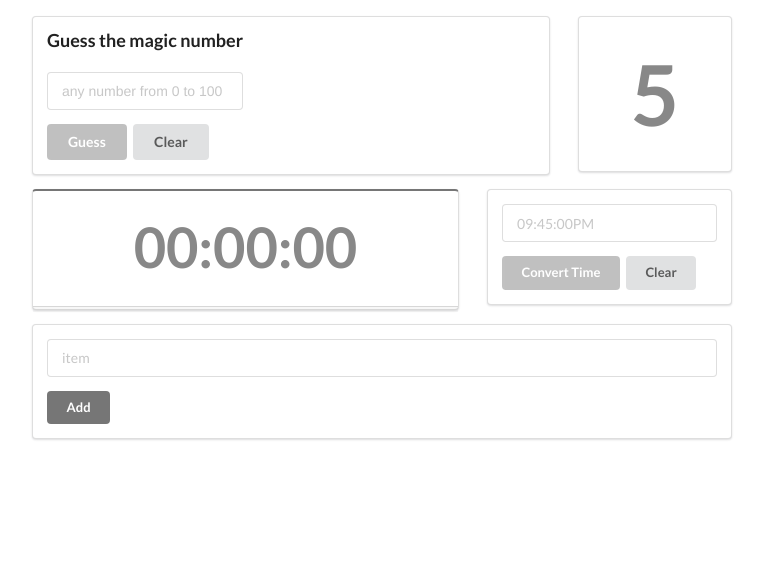
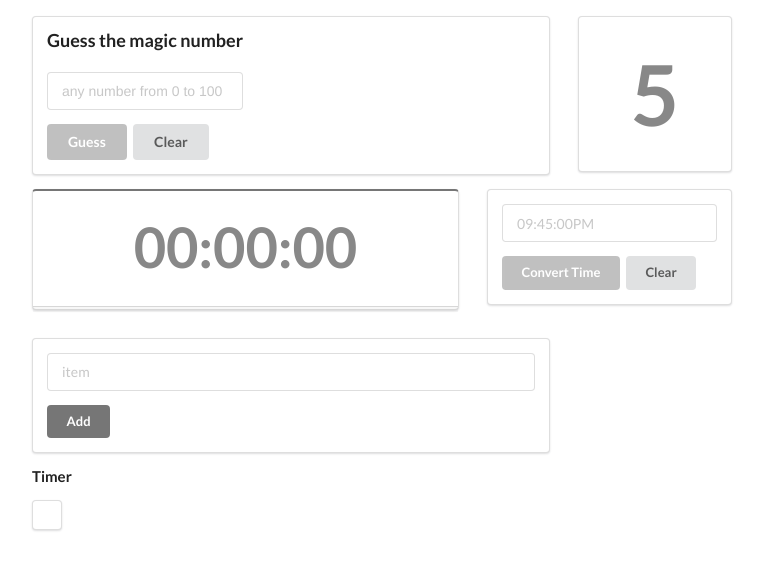
Before and after one commit to kuyaj/venti-uno, a plain HTML site: page index.html in a window 1280 px wide. Shown: the whole page, without its empty margins (258-1021 px from the left). Drawn offline with Linux system fonts and the light colour scheme.

Commit message:
modify html timer

```diff
--- a/index.html
+++ b/index.html
@@ -64,7 +64,8 @@
                 </section>
             </section>
         </section>
-
+         <div class="ui stackable grid">
+             <div class="ui twelve wide column">
                 <div class="ui segment">
                    <section class="ui form">
                       <section class="ui field">
@@ -75,6 +76,15 @@
                         <button onclick="addTodo()"  id="add" class="ui small grey button">Add</button>
                       </section>
                    </section>
+                 </div>
+                 <div class="ui four column">
+                   <h4>Timer</h4>
+                      <div class="ui compact segment">
+                         <span id="time"></span>
+                      </div>
+                 </div>
+            </div>
+             </div>
          </div>
          <ul id="list"></ul>
      </div>
```
Lines whose indentation alone changed are shown as unchanged.
